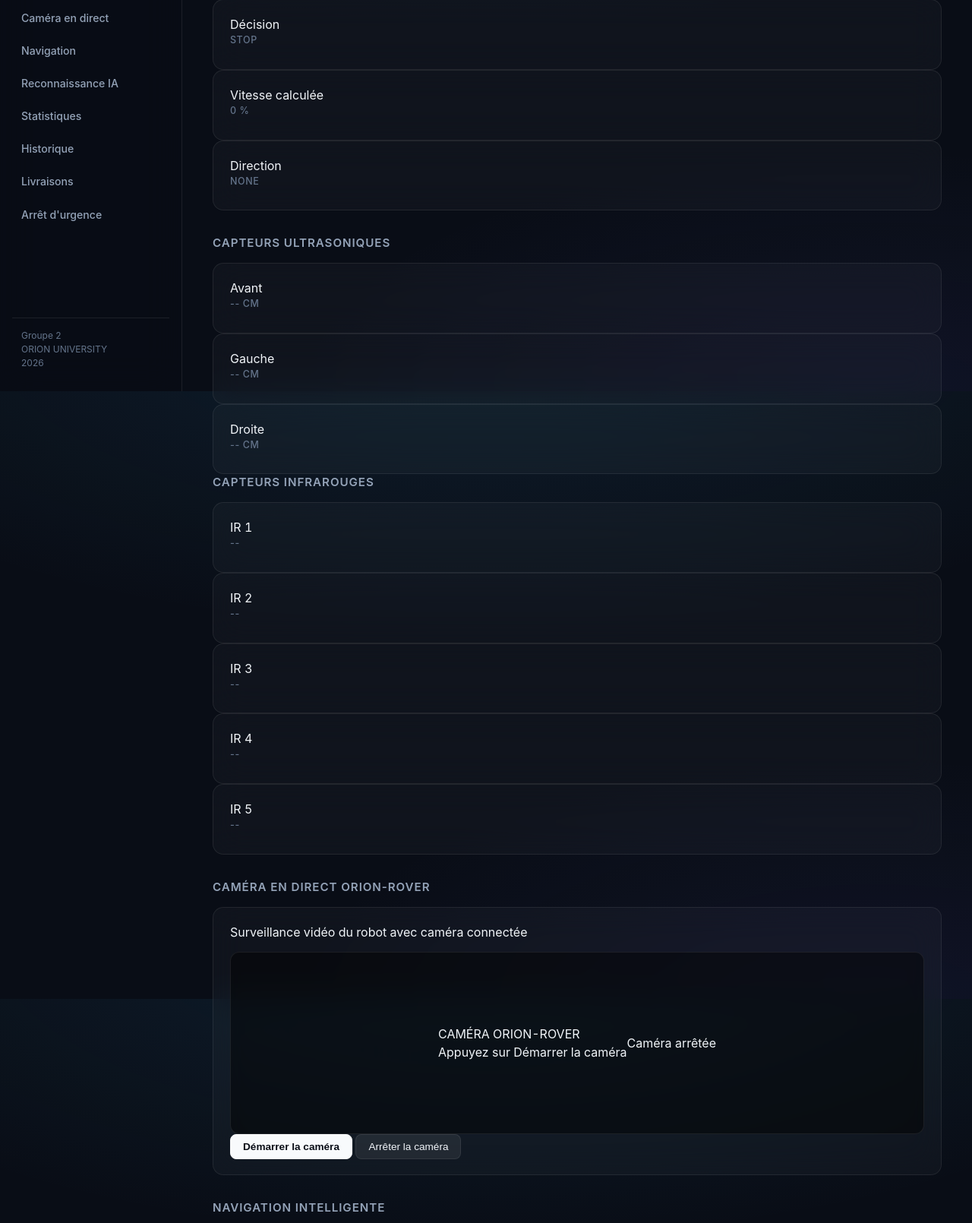
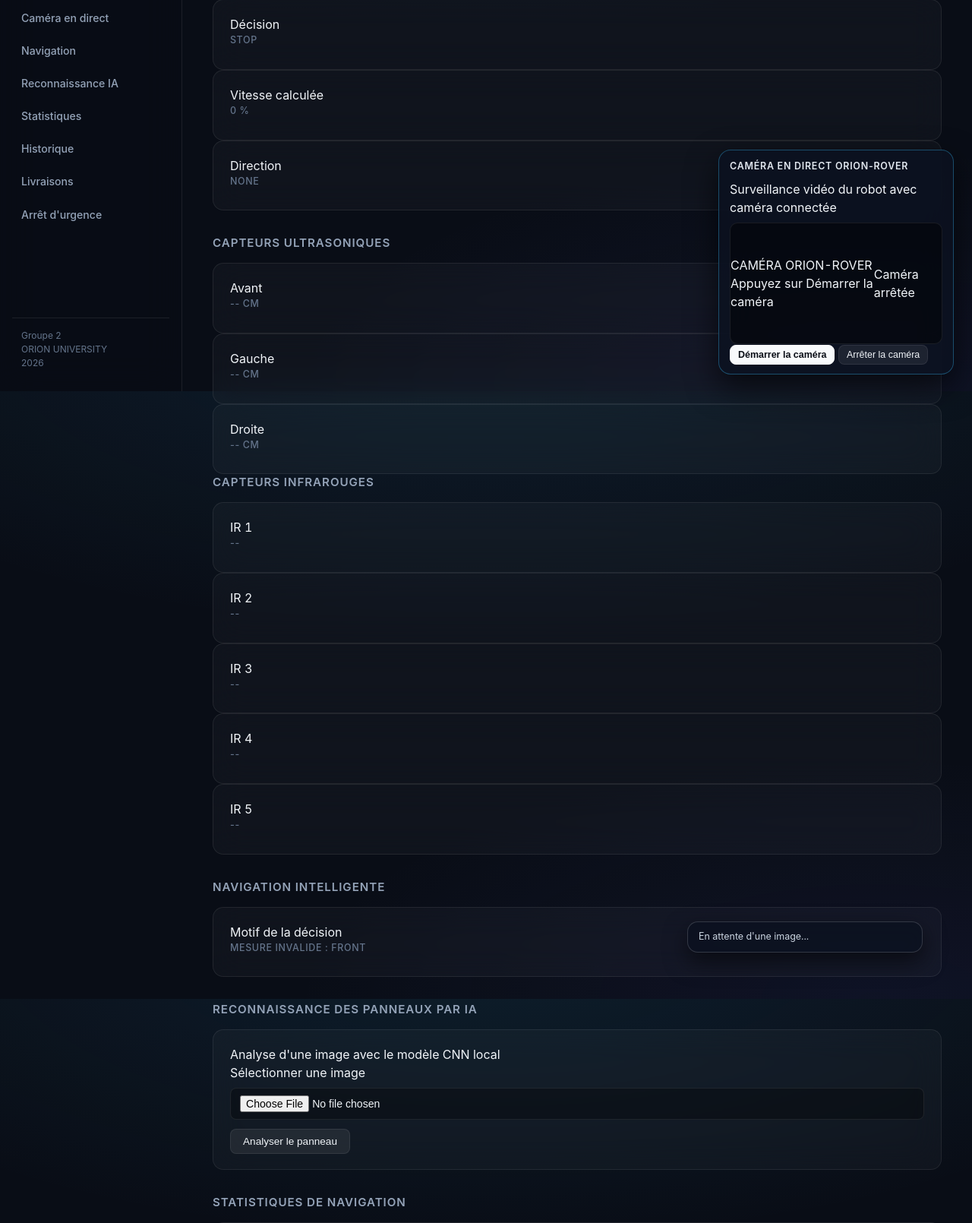
Before and after one commit to cecilinht/ORION-Rover-Groupe-2, a Flask app: page / in a window 1280 px wide. Shown: the part 285-1895 px from the top of the page at 76% size. Run offline with Flask 3, Linux system fonts and the light colour scheme; data comes from the database, SQL or seed files in the repository.

Commit message:
style(ui): camera flottante et badge prediction IA toujours visibles

```diff
--- a/backend/app/static/css/dashboard.css
+++ b/backend/app/static/css/dashboard.css
@@ -292,3 +292,87 @@ th {
     background: var(--accent-success);
     box-shadow: 0 0 8px var(--accent-success);
 }
+
+
+/* ============================================================================
+   CAMERA FLOTTANTE (PICTURE-IN-PICTURE GLASSMORPHISM EN BAS A DROITE)
+   ============================================================================ */
+#camera {
+    position: fixed;
+    bottom: 22px;
+    right: 24px;
+    width: 310px;
+    z-index: 999;
+    margin: 0;
+    background: rgba(12, 18, 32, 0.82);
+    backdrop-filter: blur(22px);
+    -webkit-backdrop-filter: blur(22px);
+    border: 1px solid rgba(56, 189, 248, 0.35);
+    border-radius: 16px;
+    padding: 12px 14px;
+    box-shadow: 0 16px 40px rgba(0, 0, 0, 0.65);
+    transition: transform 0.2s ease, border-color 0.2s ease;
+}
+
+#camera:hover {
+    border-color: rgba(56, 189, 248, 0.7);
+}
+
+#camera h2 {
+    font-size: 0.78rem;
+    margin-bottom: 8px;
+    color: #e2e8f0;
+}
+
+#camera .card {
+    background: transparent;
+    border: none;
+    padding: 0;
+    box-shadow: none;
+    backdrop-filter: none;
+}
+
+#camera button {
+    padding: 5px 10px;
+    font-size: 0.78rem;
+}
+
+#camera .camera-container {
+    min-height: 160px;
+    max-height: 185px;
+    margin-top: 8px;
+    border-radius: 10px;
+}
+
+#camera-feed {
+    width: 100%;
+    height: 175px;
+    object-fit: cover;
+}
+
+/* Afficher aussi le resultat IA en direct juste sous la camera flottante */
+#ai-result {
+    position: fixed;
+    bottom: 285px;
+    right: 24px;
+    width: 310px;
+    z-index: 999;
+    margin: 0;
+    padding: 10px 14px;
+    background: rgba(12, 18, 32, 0.88);
+    backdrop-filter: blur(22px);
+    -webkit-backdrop-filter: blur(22px);
+    border: 1px solid rgba(255, 255, 255, 0.16);
+    border-radius: 14px;
+    box-shadow: 0 12px 30px rgba(0, 0, 0, 0.55);
+}
+
+#ai-result h3 {
+    font-size: 0.95rem;
+    margin-bottom: 2px;
+}
+
+#ai-result p {
+    font-size: 0.78rem;
+    color: #cbd5e1;
+}
```
